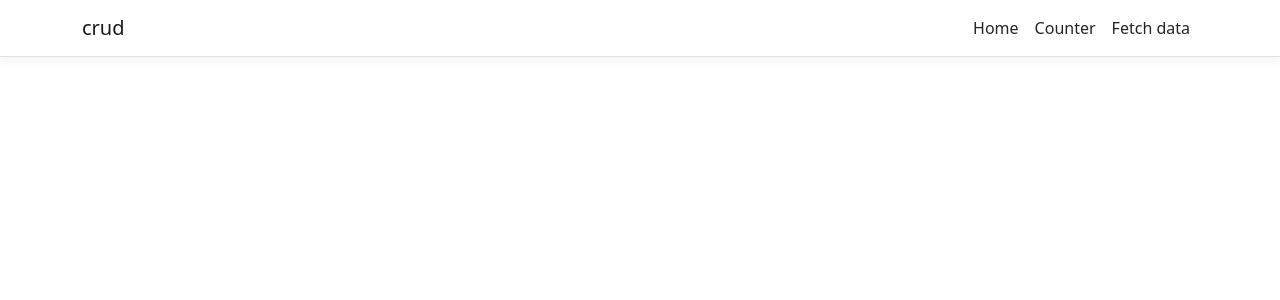
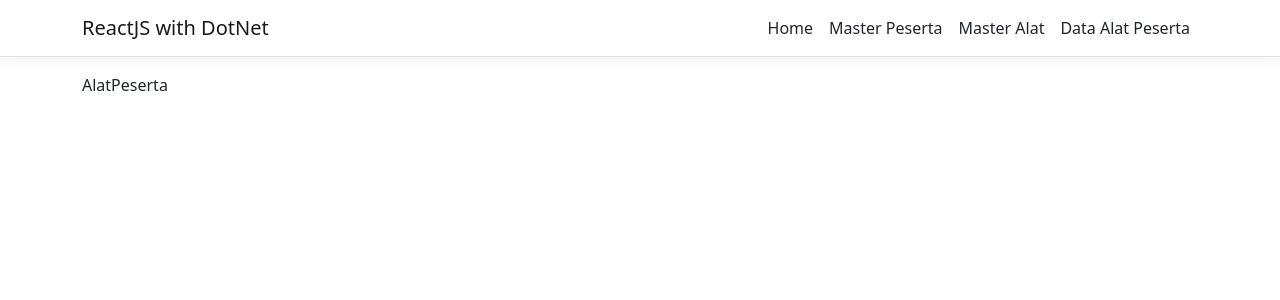
Before and after one commit to mdestafadilah/crud-dot-net-reactjs, a React (Create React App) app in the folder ClientApp/: page /alatpeserta in a window 1280 px wide. Shown: the top 300 px of the page. Built offline with nearby package versions, Linux system fonts and the light colour scheme.

Commit message:
new komponen

```diff
--- /dev/null
+++ b/ClientApp/src/components/Alat.js
@@ -0,0 +1,7 @@
+import React from 'react'
+
+export const Alat = () => {
+  return (
+    <div>Alat</div>
+  )
+}
--- /dev/null
+++ b/ClientApp/src/components/AlatPeserta.js
@@ -0,0 +1,7 @@
+import React from 'react'
+
+export const AlatPeserta = () => {
+  return (
+    <div>AlatPeserta</div>
+  )
+}
--- a/ClientApp/src/components/Home.js
+++ b/ClientApp/src/components/Home.js
@@ -20,6 +20,9 @@ export class Home extends Component {
           <li><strong>Efficient production builds</strong>. In production mode, development-time features are disabled, and your <code>dotnet publish</code> configuration produces minified, efficiently bundled JavaScript files.</li>
         </ul>
         <p>The <code>ClientApp</code> subdirectory is a standard React application based on the <code>create-react-app</code> template. If you open a command prompt in that directory, you can run <code>npm</code> commands such as <code>npm test</code> or <code>npm install</code>.</p>
+        <p>
+          Info lebih lanjut klik <a rel="noreferrer" href="https://topidesta.my.id/dotnet-crud/" target="_blank">https://topidesta.my.id/dotnet-crud/</a>
+        </p>
       </div>
     );
   }
--- a/ClientApp/src/components/NavMenu.js
+++ b/ClientApp/src/components/NavMenu.js
@@ -25,7 +25,7 @@ export class NavMenu extends Component {
     return (
       <header>
         <Navbar className="navbar-expand-sm navbar-toggleable-sm ng-white border-bottom box-shadow mb-3" container light>
-          <NavbarBrand tag={Link} to="/">crud</NavbarBrand>
+          <NavbarBrand tag={Link} to="/">ReactJS with DotNet</NavbarBrand>
           <NavbarToggler onClick={this.toggleNavbar} className="mr-2" />
           <Collapse className="d-sm-inline-flex flex-sm-row-reverse" isOpen={!this.state.collapsed} navbar>
             <ul className="navbar-nav flex-grow">
@@ -33,10 +33,13 @@ export class NavMenu extends Component {
                 <NavLink tag={Link} className="text-dark" to="/">Home</NavLink>
               </NavItem>
               <NavItem>
-                <NavLink tag={Link} className="text-dark" to="/counter">Counter</NavLink>
+                <NavLink tag={Link} className="text-dark" to="/peserta">Master Peserta</NavLink>
               </NavItem>
               <NavItem>
-                <NavLink tag={Link} className="text-dark" to="/fetch-data">Fetch data</NavLink>
+                <NavLink tag={Link} className="text-dark" to="/alat">Master Alat</NavLink>
+              </NavItem>
+              <NavItem>
+                <NavLink tag={Link} className="text-dark" to="/alatpeserta">Data Alat Peserta</NavLink>
               </NavItem>
             </ul>
           </Collapse>
--- /dev/null
+++ b/ClientApp/src/components/Peserta.js
@@ -0,0 +1,7 @@
+import React from 'react'
+
+export const Peserta = () => {
+  return (
+    <div>Peserta</div>
+  )
+}
```
Also changed, not shown: ClientApp/src/AppRoutes.js (+13 -6 lines), 1 other file (tests, documents, lock files or other folders).
